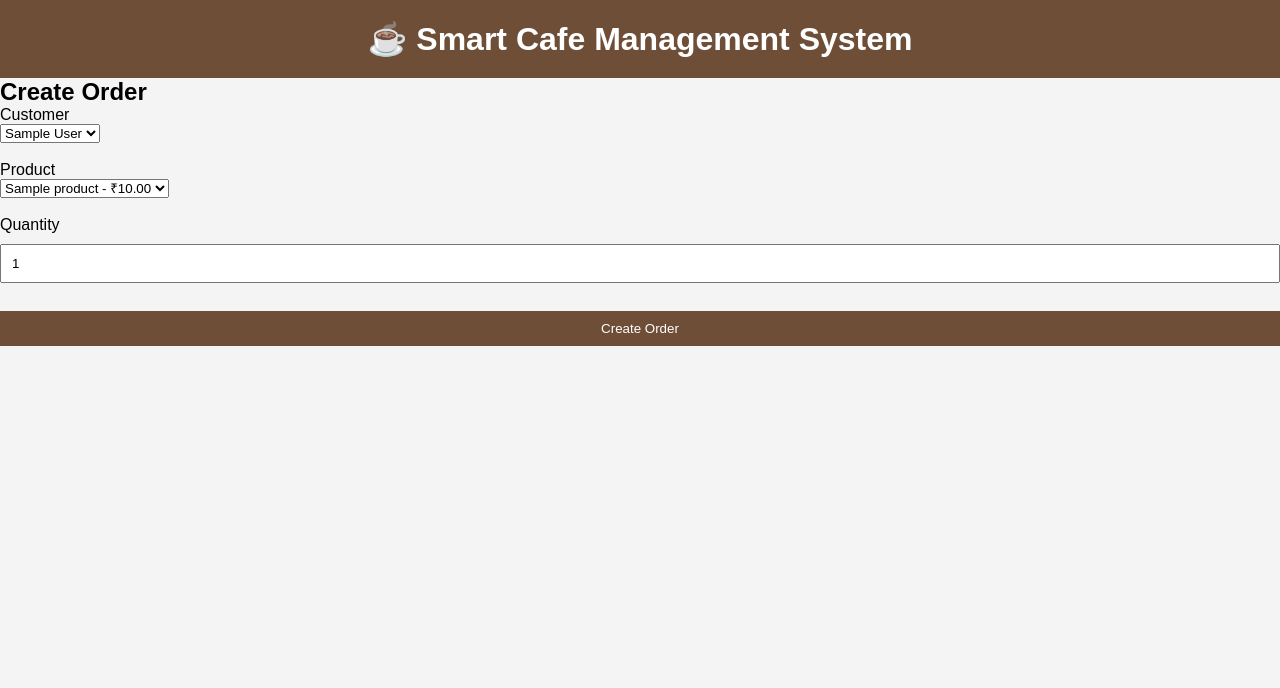
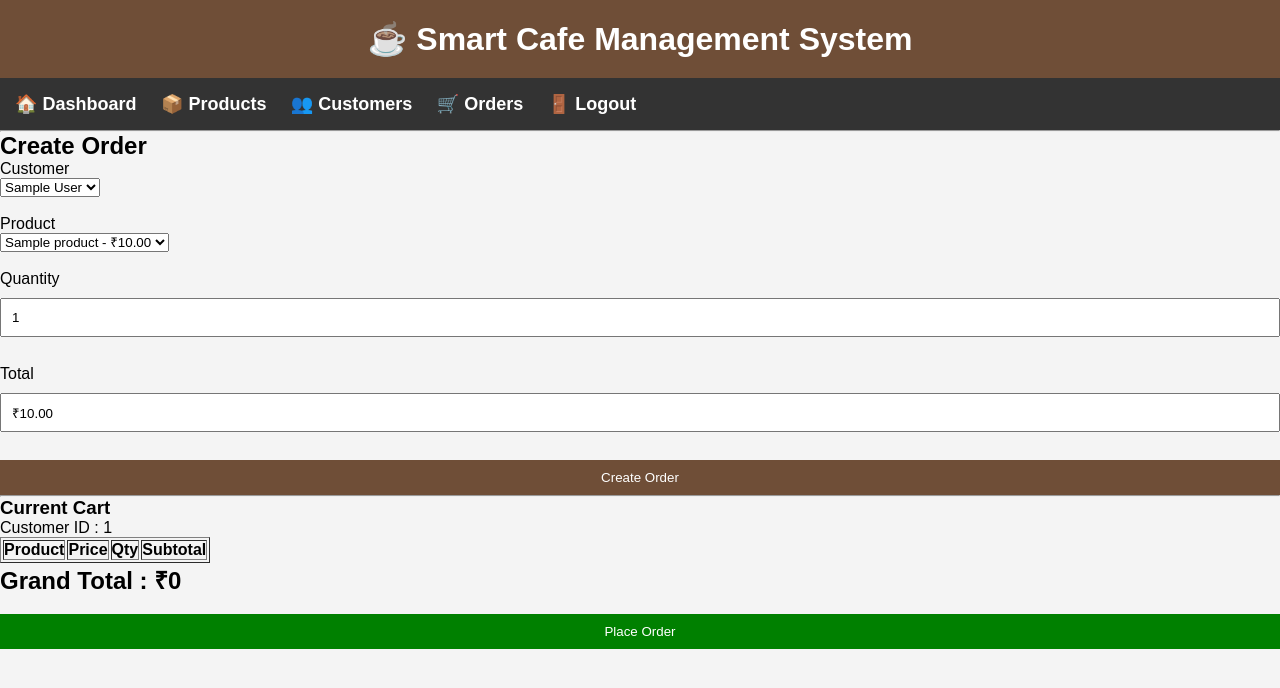
Before and after one commit to Tulsi-Sharma3/PROJECT_CAFE_MANAGEMENT_SYSTEM_USING_PYTHON, a Flask app: page /add-order in a window 1280 px wide. Shown: the top 688 px of the page. Run offline with Flask 3, Linux system fonts and the light colour scheme; the visitor is signed in with stand-in values (Sample User, id 1); tables that the repository leaves empty hold one stand-in row (values such as "Sample post"); lists and menus that the app fills with data are empty.

Commit message:
Place order, History generated and Automatically reduce stocks

```diff
--- a/app.py
+++ b/app.py
@@ -29,7 +29,7 @@
 #     app.run(debug=True)
 
 # UPDATE:
-from flask import Flask,render_template, session, redirect
+from flask import Flask,render_template,session, redirect
 from routes.auth import auth
 from routes.product import product
 from routes.customer import customer
--- a/routes/order.py
+++ b/routes/order.py
@@ -1,4 +1,4 @@
-from flask import Blueprint, render_template, request, redirect
+from flask import Blueprint, render_template, request, redirect, session
 from database.db import get_connection
 
 order = Blueprint("order", __name__)
@@ -43,56 +43,122 @@ def add_order():
     cursor.execute("SELECT id, product_name, price FROM products")
     products = cursor.fetchall()
 
+    if "cart" not in session:
+        session["cart"] = []
+
     if request.method == "POST":
 
-        customer_id = request.form["customer_id"]
-        product_id = request.form["product_id"]
+        customer_id = int(request.form["customer_id"])
+
+        # Save customer when first item is added
+        # if "customer_id" not in session:
+        #     session["customer_id"] = customer_id
+
+        if not session["cart"]:
+            session["customer_id"] = customer_id
+
+        # Don't allow changing customer
+        if session["customer_id"] != customer_id:
+            return "Finish the current order first."
+
+        product_id = int(request.form["product_id"])
         quantity = int(request.form["quantity"])
 
-        # Get selected product price
         cursor.execute(
-            "SELECT price FROM products WHERE id=%s",
+            "SELECT * FROM products WHERE id=%s",
             (product_id,)
         )
 
         product = cursor.fetchone()
 
-        price = float(product["price"])
-        total = price * quantity
+        subtotal = float(product["price"]) * quantity
 
-        # Save order
-        cursor.execute(
-            """
-            INSERT INTO orders(customer_id, total_amount)
-            VALUES(%s,%s)
-            """,
-            (customer_id, total)
-        )
+        cart = session["cart"]
 
-        order_id = cursor.lastrowid
+        cart.append({
+            "product_id": product["id"],
+            "product_name": product["product_name"],
+            "price": float(product["price"]),
+            "quantity": quantity,
+            "subtotal": subtotal
+        })
 
-        # Save order item
-        cursor.execute(
-            """
-            INSERT INTO order_items
-            (order_id, product_id, quantity, price, subtotal)
-            VALUES(%s,%s,%s,%s,%s)
-            """,
-            (order_id, product_id, quantity, price, total)
-        )
+        session["cart"] = cart
 
-        connection.commit()
+        return redirect("/add-order")
 
-        cursor.close()
-        connection.close()
-
-        return redirect("/orders")
-
+    grand_total = sum(item["subtotal"] for item in session["cart"])
     cursor.close()
     connection.close()
 
     return render_template(
         "add_order.html",
         customers=customers,
-        products=products
+        products=products,
+        grand_total=grand_total
     )
+
+@order.route("/place-order")
+def place_order():
+
+    if "cart" not in session or len(session["cart"]) == 0:
+        return redirect("/add-order")
+
+    connection = get_connection()
+    cursor = connection.cursor(dictionary=True)
+
+    customer_id = session["customer_id"]
+
+    grand_total = sum(item["subtotal"] for item in session["cart"])
+
+    invoice_no = "INV-" + str(customer_id) + str(len(session["cart"]))
+
+    # Save order
+    cursor.execute("""
+        INSERT INTO orders
+        (customer_id, invoice_no, total_amount)
+        VALUES (%s, %s, %s)
+    """, (
+        customer_id,
+        invoice_no,
+        grand_total
+    ))
+
+    order_id = cursor.lastrowid
+
+    for item in session["cart"]:
+
+        cursor.execute("""
+            INSERT INTO order_items
+            (order_id, product_id, quantity, price, subtotal)
+            VALUES (%s,%s,%s,%s,%s)
+        """, (
+            order_id,
+            item["product_id"],
+            item["quantity"],
+            item["price"],
+            item["subtotal"]
+        ))
+
+        # Automatically reduce stock
+        cursor.execute("""
+            UPDATE products
+            SET stock = stock - %s
+            WHERE id = %s
+        """, (
+            item["quantity"],
+            item["product_id"]
+        ))
+
+    connection.commit()
+
+    cursor.close()
+    connection.close()
+
+    # Clear session
+    session.pop("cart", None)
+    session.pop("customer_id", None)
+
+    # return "Order Saved Successfully"
+
+    return redirect("/orders")
--- a/static/css/style.css
+++ b/static/css/style.css
@@ -48,3 +48,20 @@ button{
 button:hover{
     background:#5a3f2c;
 }
+
+nav{
+    background:#333;
+    padding:15px;
+}
+
+nav a{
+    color:white;
+    text-decoration:none;
+    margin-right:20px;
+    font-size:18px;
+    font-weight:bold;
+}
+
+nav a:hover{
+    color:yellow;
+}
--- a/templates/add_order.html
+++ b/templates/add_order.html
@@ -28,11 +28,13 @@ Add Order
 
 <label>Product</label><br>
 
-<select name="product_id" required>
+<select id="product" name="product_id" required>
 
 {% for product in products %}
 
-<option value="{{ product.id }}">
+<option
+    value="{{ product.id }}"
+    data-price="{{ product.price }}">
     {{ product.product_name }} - ₹{{ product.price }}
 </option>
 
@@ -46,10 +48,20 @@ Add Order
 
 <input
     type="number"
+    id="quantity"
     name="quantity"
     min="1"
     value="1"
     required>
+
+<br><br>
+
+<label>Total</label><br>
+
+<input
+    type="text"
+    id="total"
+    readonly>
 
 <br><br>
 
@@ -59,4 +71,76 @@ Create Order
 
 </form>
 
+<hr>
+
+<h3>Current Cart</h3>
+
+<p>
+    Customer ID : {{ session.customer_id }}
+</p>
+
+<table border="1" cellpadding="10">
+
+<tr>
+    <th>Product</th>
+    <th>Price</th>
+    <th>Qty</th>
+    <th>Subtotal</th>
+</tr>
+
+<!-- {% set ns = namespace(total=0) %} -->
+
+{% for item in session.cart %}
+
+<tr>
+
+<td>{{ item.product_name }}</td>
+<td>₹{{ item.price }}</td>
+<td>{{ item.quantity }}</td>
+<td>₹{{ item.subtotal }}</td>
+
+</tr>
+
+<!-- {% set ns.total = ns.total + item.subtotal %} -->
+
+{% endfor %}
+
+</table>
+
+<!-- <h2>Grand Total : ₹{{ ns.total }}</h2> -->
+<h2>Grand Total : ₹{{ grand_total }}</h2>
+<br>
+
+<a href="/place-order">
+    <button style="background:green;color:white;padding:10px 20px;">
+        Place Order
+    </button>
+</a>
+
+<script>
+
+function calculateTotal() {
+
+    let product = document.getElementById("product");
+    let quantity = document.getElementById("quantity");
+
+    let price =
+        product.options[product.selectedIndex].dataset.price;
+
+    let total = price * quantity.value;
+
+    document.getElementById("total").value =
+        "₹" + total.toFixed(2);
+}
+
+document.getElementById("product")
+    .addEventListener("change", calculateTotal);
+
+document.getElementById("quantity")
+    .addEventListener("input", calculateTotal);
+
+calculateTotal();
+
+</script>
+
 {% endblock %}
--- a/templates/add_product.html
+++ b/templates/add_product.html
@@ -26,4 +26,10 @@ Add Product
 
 </form>
 
+<br>
+
+<a href="/products">
+    <button type="button">← Back to Products</button>
+</a>
+
 {% endblock %}
--- a/templates/base.html
+++ b/templates/base.html
@@ -1,13 +1,18 @@
 <!DOCTYPE html>
 <html lang="en">
+
 <head>
     <meta charset="UTF-8">
     <meta name="viewport" content="width=device-width, initial-scale=1.0">
-    <title>{% block title %}Smart Cafe{% endblock %}</title>
+
+    <title>
+        {% block title %}Smart Cafe{% endblock %}
+    </title>
 
     <link rel="stylesheet"
           href="{{ url_for('static', filename='css/style.css') }}">
 </head>
+
 <body>
 
 <header>
@@ -15,6 +20,22 @@
     <h1>☕ Smart Cafe Management System</h1>
 
 </header>
+
+<nav>
+
+    <a href="/dashboard">🏠 Dashboard</a>
+
+    <a href="/products">📦 Products</a>
+
+    <a href="/customers">👥 Customers</a>
+
+    <a href="/orders">🛒 Orders</a>
+
+    <a href="/logout">🚪 Logout</a>
+
+</nav>
+
+<hr>
 
 <main>
 
@@ -25,4 +46,5 @@
 </main>
 
 </body>
+
 </html>
--- a/templates/edit_product.html
+++ b/templates/edit_product.html
@@ -41,4 +41,10 @@ Update Product
 
 </form>
 
+<br>
+
+<a href="/products">
+    <button type="button">← Back to Products</button>
+</a>
+
 {% endblock %}
```
Lines whose indentation alone changed are shown as unchanged.
